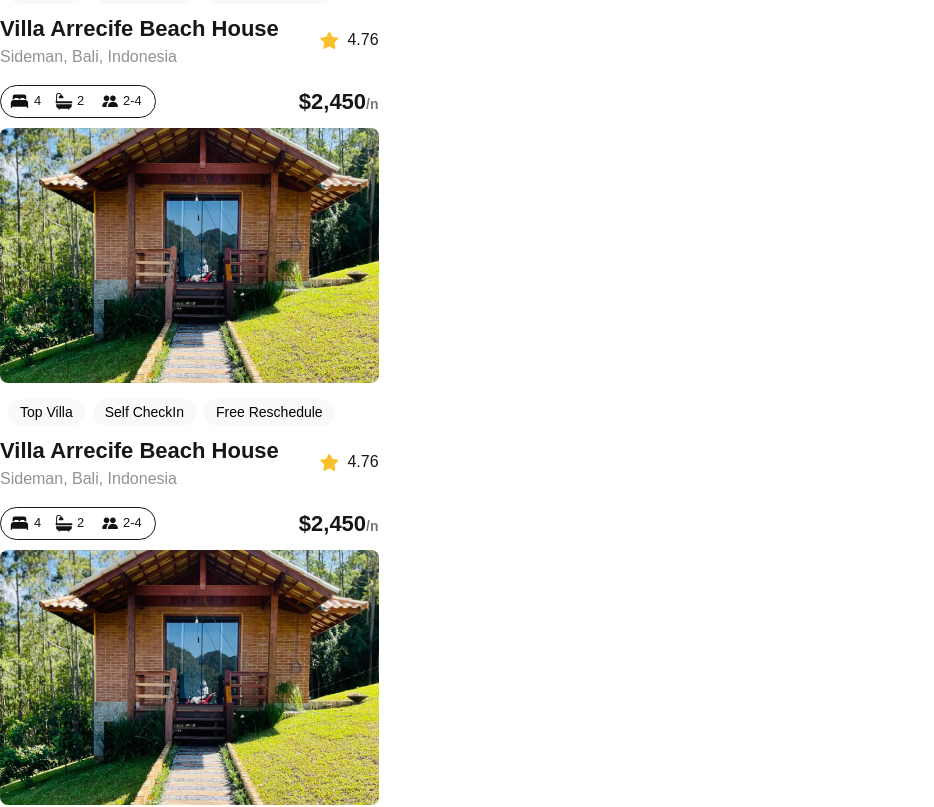
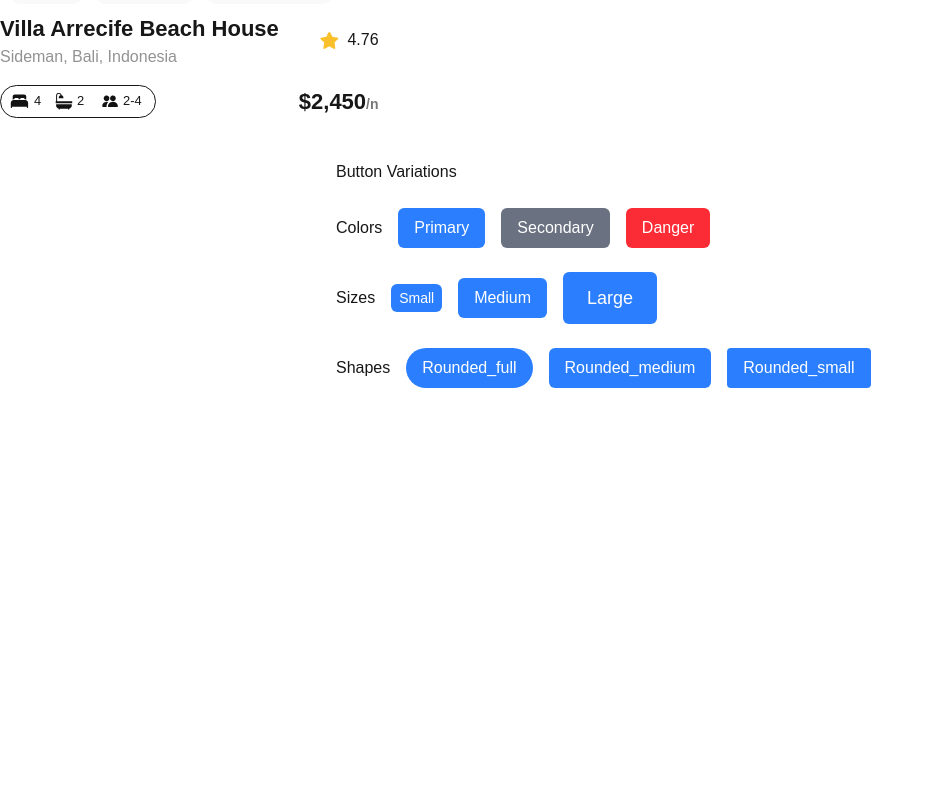
Before and after one commit to Molecule-Cloud/alx-project-0x00-setup, a Next.js app in the folder alx-project-0x00/: page /landing in a window 1280 px wide. Shown: the part 744-1551 px from the top of the page, without its empty margins (0-934 px from the left). After the commit the page ends 1164 px from the top, so only its background shows below. Built offline with nearby package versions, Linux system fonts and the light colour scheme.

Commit message:
Butoons added

```diff
--- /dev/null
+++ b/alx-project-0x00/components/Button.tsx
@@ -0,0 +1,43 @@
+export interface ButtonProps {
+    title: string;
+    size?: 'sm' | 'md' | 'lg';
+    shape?: 'rounded_full' | 'rounded_md' | 'rounded_sm';
+    color?: 'primary' | 'secondary' | 'danger';
+    className?: string;
+}
+
+export const Button: React.FC<ButtonProps> = ({
+    title,
+    size = 'md',
+    shape = 'rounded_md',
+    color = 'primary',
+    className = '',
+}) => {
+    const sizeClasses = {
+        sm: 'px-2 py-1 text-sm',
+        md: 'px-4 py-2 text-md',
+        lg: 'px-6 py-3 text-lg',
+    };
+
+    const ShapeClasses = {
+        rounded_full: 'rounded-full',
+        rounded_md: 'rounded-md',
+        rounded_sm: 'rounded-sm',
+    };
+
+    const colorClasses = {
+        primary: 'bg-blue-500 text-white',
+        secondary: 'bg-gray-500 text-white',
+        danger: 'bg-red-500 text-white',
+    };
+
+    return (
+        <button
+            className={`font-medium transition-colors hover:opacity-80 ${sizeClasses[size]} ${ShapeClasses[shape]} ${colorClasses[color]} ${className}`}
+        >
+            {title}
+        </button>
+    );
+};
+
+export default Button
--- a/alx-project-0x00/pages/landing.tsx
+++ b/alx-project-0x00/pages/landing.tsx
@@ -1,4 +1,5 @@
 import Card from "@/components/Card";
+import Button from "@/components/Button";
 
 const Landing: React.FC = () => {
     return (
@@ -6,8 +7,28 @@ const Landing: React.FC = () => {
             <h1 className="text-xl font-extralight">Landing Page</h1>
             <Card />
             <Card />
-            <Card />
-            <Card />
+            <div className="p-8 space-y-6 max-w-2xl mx-auto">
+                    <h1>Button Variations</h1>
+
+                    <div className="flex gap-4 items-center">
+                        <h3>Colors</h3>
+                        <Button title="Primary" color="primary" />
+                        <Button title="Secondary" color="secondary" />
+                        <Button title="Danger" color="danger" />
+                    </div>
+                    <div className="flex gap-4 items-center">
+                        <h3>Sizes</h3>
+                        <Button title="Small" size="sm" />
+                        <Button title="Medium" size="md" />
+                        <Button title="Large" size="lg" />
+                    </div>
+                    <div className="flex gap-4 items-center">
+                        <h3>Shapes</h3>
+                        <Button title="Rounded_full" shape="rounded_full" />
+                        <Button title="Rounded_medium" shape="rounded_md" />
+                        <Button title="Rounded_small" shape="rounded_sm" />
+                    </div>
+                </div>
         </div>
     );
 };
```
